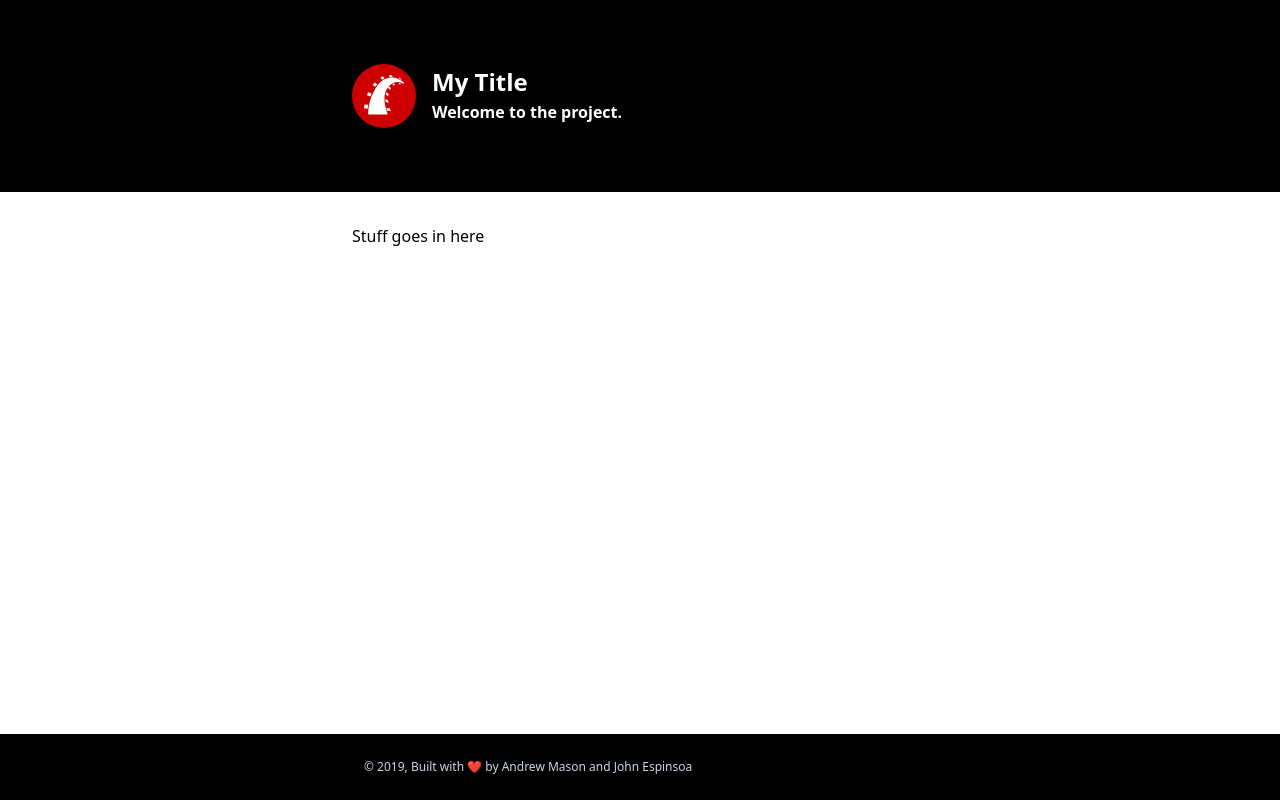
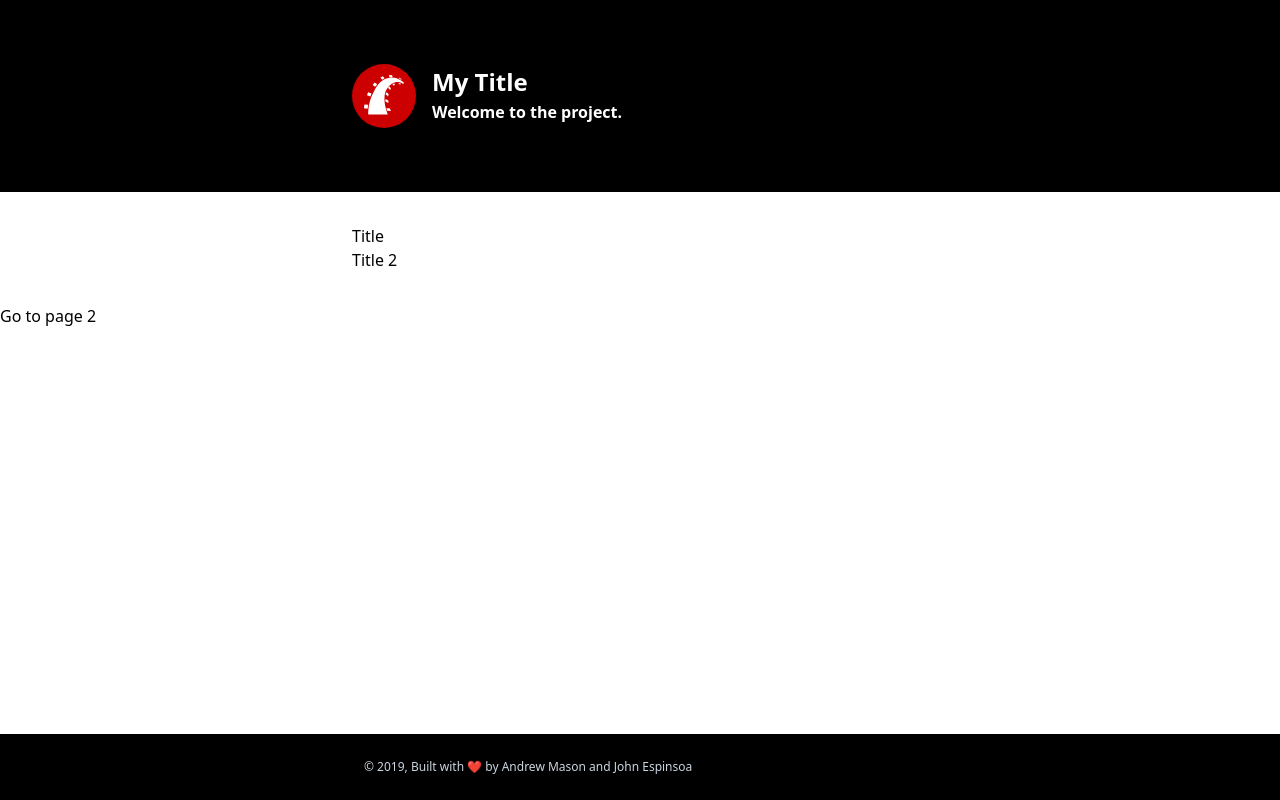
Before and after one commit to andrewmcodes-archive/railstutorials, a Gatsby site: page / in a window 1280 px wide. Built offline with nearby package versions, Linux system fonts and the light colour scheme; Gatsby itself is replaced by a stand-in of ours.

Commit message:
Map sources on index page, create source component

```diff
--- a/content/sources.yml
+++ b/content/sources.yml
@@ -9,3 +9,15 @@
     - education
   authors:
     - Andrew Mason
+
+- title: 'Title 2'
+  summary: 'This is a summary'
+  link: https://www.example.com/
+  formats:
+    - text
+  date: 2019-10-09
+  topics:
+    - business
+    - education
+  authors:
+    - John Espinosa
--- /dev/null
+++ b/src/components/source.js
@@ -0,0 +1,22 @@
+import React from "react"
+import { graphql } from "gatsby"
+
+const Source = ({ authors, link, date, formats, topics, title, summary }) => {
+  console.log(title)
+  return (
+    <div>
+      <h1>{title}</h1>
+
+    </div>
+  )
+}
+
+export default Source
+
+//           authors
+//           link
+//           date
+//           formats
+//           topics
+//           title
+//           summary
--- a/src/pages/index.js
+++ b/src/pages/index.js
@@ -1,27 +1,63 @@
 import React from "react"
-import { graphql } from 'gatsby'
+import { Link } from "gatsby"
+import { graphql } from "gatsby"
 
 import Layout from "../components/layout"
-import Image from "../components/image"
+// import Image from "../components/image"
 import SEO from "../components/seo"
 import Hero from "../components/hero"
+import Source from "../components/source"
 
-const IndexPage = (props) => {
-  const data = props.data.allFile.edges[0].node.childMarkdownRemark.frontmatter
+const IndexPage = props => {
+  const indexData =
+    props.data.allFile.edges[0].node.childMarkdownRemark.frontmatter
+  const sources = props.data.allSourcesYaml.edges
+
   return (
-  <Layout>
-    <SEO title="Home" />
-    <Hero title={data.title} intro={data.intro} image={data.image} />
-    <div className="max-w-xl mx-auto py-8">
-      <p>Stuff goes in here</p>
-    </div>
-  </Layout>
+    <Layout>
+      <SEO title="Home" />
+      <Hero
+        title={indexData.title}
+        intro={indexData.intro}
+        image={indexData.image}
+      />
+      <div className="max-w-xl mx-auto py-8">
+        {sources.map(source => (
+          <Source
+            key={source.node.title}
+            authors={source.node.authors}
+            link={source.node.link}
+            date={source.node.date}
+            formats={source.node.formats}
+            topics={source.node.topics}
+            title={source.node.title}
+            summary={source.node.summary}
+          />
+        ))}
+      </div>
+      <Link to="/page-2/">Go to page 2</Link>
+    </Layout>
   )
 }
 
 export const query = graphql`
   query {
-    allFile (filter: {sourceInstanceName: {eq: "content"} name: {eq: "home"}}) {
+    allSourcesYaml {
+      edges {
+        node {
+          authors
+          link
+          date
+          formats
+          topics
+          title
+          summary
+        }
+      }
+    }
+    allFile(
+      filter: { sourceInstanceName: { eq: "content" }, name: { eq: "home" } }
+    ) {
       edges {
         node {
           childMarkdownRemark {
@@ -29,12 +65,13 @@
               title
               intro
               image
+            }
           }
         }
       }
     }
   }
-}`
+`
 
 export default IndexPage
 
```
